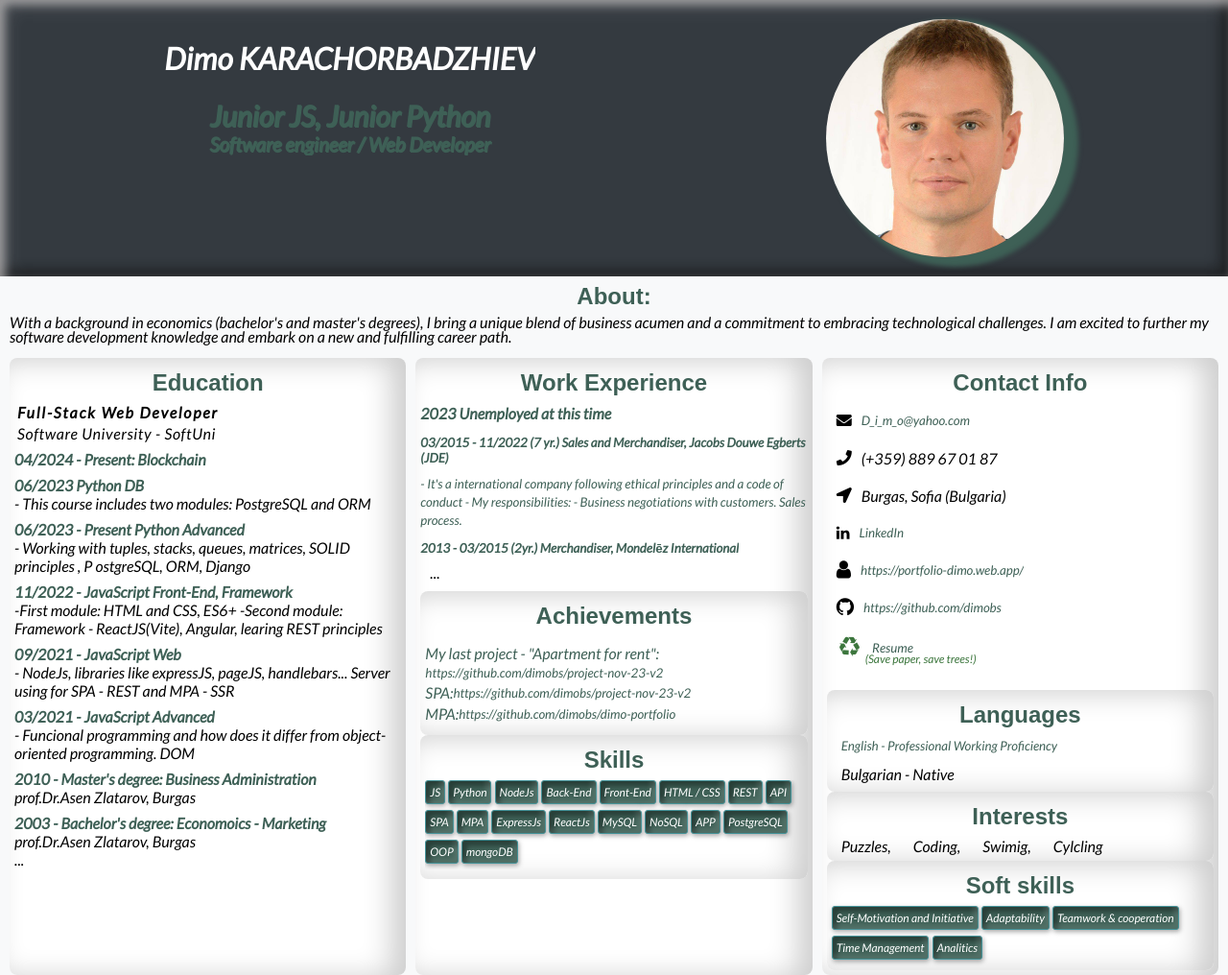
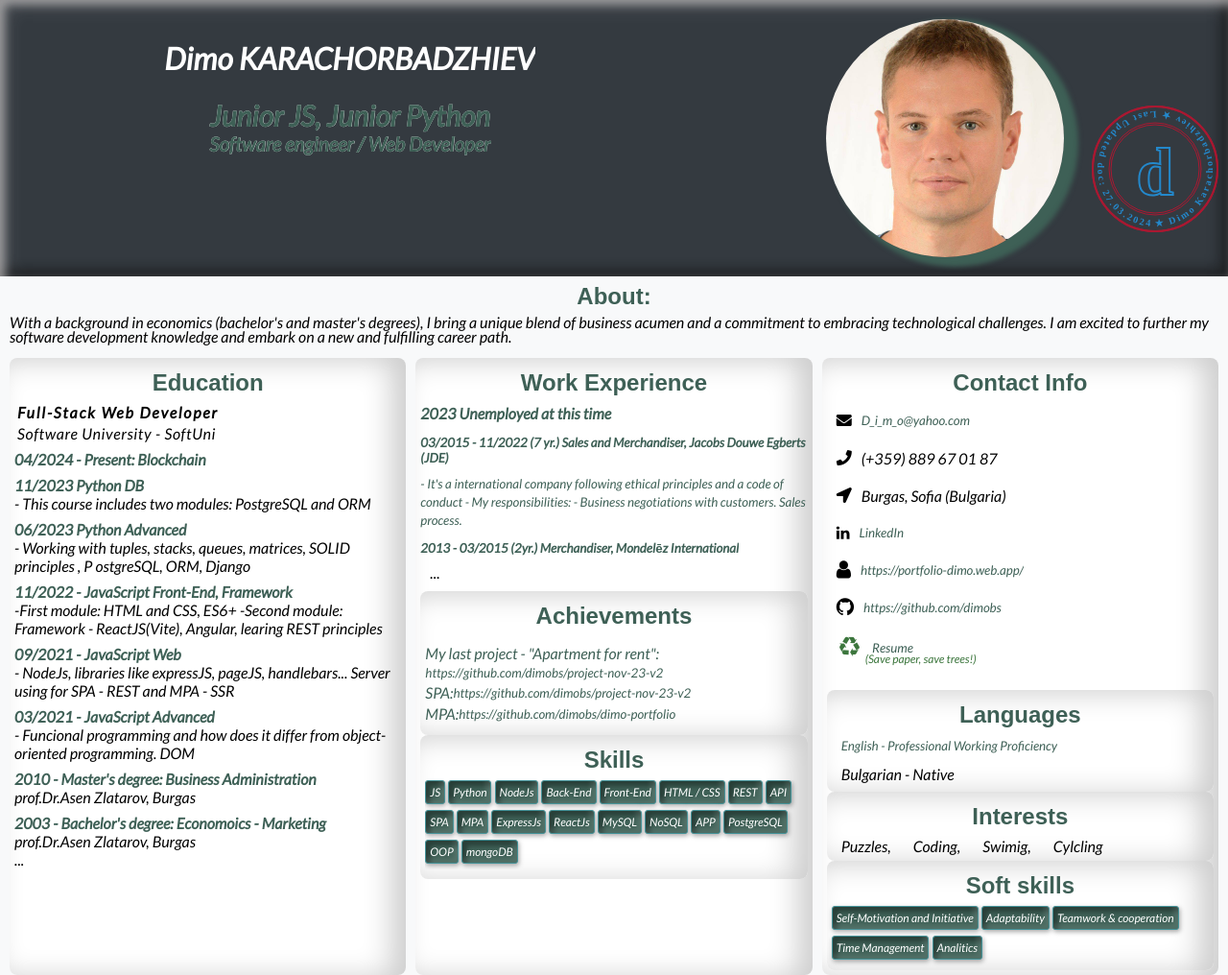
Before and after one commit to dimobs/doc, a plain HTML site: page index.html in a window 1280 px wide. Shown: the whole page at 96% size. Drawn offline with Linux system fonts and the light colour scheme.

Commit message:
stamp added

```diff
--- a/index.html
+++ b/index.html
@@ -8,11 +8,12 @@
     <link rel="shortcut icon" href="./public/dimo-favi.png" type="image/svg+xml">
     <link rel="stylesheet" href="https://use.fontawesome.com/releases/v5.3.1/css/all.css">
     <link rel="stylesheet" href="https://cdnjs.cloudflare.com/ajax/libs/font-awesome/4.7.0/css/font-awesome.min.css">
+    <script src="script.js" defer></script>
   <title>DimoKARACHORBADZHIEV_resume2024</title>
 
 </head>
-<body>
-         <header>
+<body class="stamp-info">
+         <header >
             <div>
             <h1 title="Dimo KARACHORBADZHIEV">Dimo KARACHORBADZHIEV</h1>
             <span title="Software engineer" class="it__language">Junior JS, Junior Python</span>
@@ -20,6 +21,32 @@
         </div>
 
             <img title="Dimo" src="./public/12360084_10154401800032306_3496782434115882222_n.jpg" alt="Dimo KARACHORBADZHIEV">
+
+            <div class="stamp-container">
+
+                <svg width="132" height="132">
+
+                    <!-- outside circle -->
+                  <circle cx="66" cy="66" r="65" fill="none" stroke="#C8102E" stroke-width="2" />
+                  <circle cx="66" cy="66" r="65" fill="none" stroke="rgb(200,16,46)" stroke-width="2" />
+
+                  <!-- inside circle -->
+                  <circle cx="66" cy="66" r="48" fill="none" stroke="#C8102E" stroke-width="1" />
+                  <circle cx="66" cy="66" r="46" fill="none" stroke="#C8102E" stroke-width="1" />
+                  <defs>
+                    <!-- left half  -->
+                    <path id="text-path" d="M66 126A60 60 0 1 0 66 6a60 60 0 0 0 0 120" fill="none"/>
+                  </defs>
+
+                  <!-- letter in the centre -->
+                  <text dominant-baseline="middle" text-anchor="middle" x="50%" y="58%" font-family="Manrope3-ExtraBold, Manrope3" font-size="70" font-weight="600" fill="none" stroke="hsl(203.88deg 85.83% 52.94%)" stroke-width="2" >d</text>
+                  <text>
+                    <textPath xlink:href="#text-path" font-family="Manrope3-ExtraBold, Manrope3" font-size="10" font-weight="600" fill="hsl(203.88deg 85.83% 52.94%)" letter-spacing="2.14">★ Dimo Karachorbadzhiev ★ Last Updated doc: <tspan id="lastUpdated"></tspan>
+                    </textPath>
+
+                </text>
+                </svg>
+            </div>
         </header>
         <h2 class="about__header">About:</h2>
       <p class="about">With a background in economics (bachelor's and master's degrees), I bring a unique blend of business acumen and a commitment to embracing technological challenges. I am excited to further my software development knowledge and embark on a new and fulfilling career path.</p>
@@ -31,9 +58,9 @@
                     <h4>Full-Stack Web Developer</h4>
                     <h4>Software University - SoftUni</h4>
                     <span class="data__info">04/2024 - Present: Blockchain</span>
-                    <span class="data__info">06/2023 Python DB</span>
+                    <span class="data__info">11/2023 Python DB</span>
                     <span class="description"> - This course includes two modules: PostgreSQL and ORM</span>
-                <span class="data__info">06/2023 - Present Python Advanced</span>
+                <span class="data__info">06/2023 Python Advanced</span>
                     <span class="description"> - Working with tuples, stacks, queues, matrices, SOLID principles  , P
                         ostgreSQL, ORM, Django</span>
                   <span class="data__info">11/2022 - JavaScript Front-End, Framework </span>
@@ -126,6 +153,7 @@
                     <li><i class="fa fa-github fa-lg icon" ></i> <a href="https://github.com/dimobs" target="_blank">https://github.com/dimobs</a></li>
                     <li><i class="fa fa-recycle fa-lg icon"></i></i> <a href="https://dimobs.github.io/doc/" target="_blank">Resume</a></li>
                     <p class="save">(Save paper, save trees!)</p>
+
                 </ul>
                 <section>
                     <h2>Languages</h2>
@@ -152,7 +180,7 @@
                     </ul>
                 </section> -->
             </section>
-            <section>
+            <section >
                 <h2 title="soft skills">Soft skills</h2>
                 <span class="skill-box">Self-Motivation and Initiative</span>
                 <span class="skill-box">Adaptability</span>
@@ -170,6 +198,7 @@
                    <span class="skill-box">HOC</span>
                   -->
                <!-- Add more languages as needed -->
+
             </section>
             </section>
         </main>
--- /dev/null
+++ b/script.js
@@ -0,0 +1,22 @@
+let lastDate = document.getElementById('lastUpdated');
+
+// lastDate.textContent = "test1"
+
+function lastUpdated() {
+    var currentDate = new Date();
+
+    // Получаване на деня, месеца и годината от текущата дата
+    var day = currentDate.getDate();
+    var month = currentDate.getMonth() + 1; // Месеците в JavaScript започват от 0, затова добавяме 1
+    var year = currentDate.getFullYear();
+
+    // Форматиране на деня и месеца, за да добавим водеща нула, ако са по-малки от 10
+    day = (day < 10) ? '0' + day : day;
+    month = (month < 10) ? '0' + month : month;
+
+    // Създаване на низ, представляващ българския формат за дата
+    var formattedDate = day + '.' + month + '.' + year;
+    lastDate.innerHTML = `${formattedDate}`
+}
+
+    lastUpdated();
--- a/style.css
+++ b/style.css
@@ -137,7 +137,7 @@ a {
     color: #3E6056;
     font-size: 30px;
     font-weight: 900;
-   text-shadow: 1px 1px #3E6056;
+   text-shadow: 0.1px 0px #ffffff;
 }
 
 .it__language:nth-child(3) {
@@ -292,6 +292,7 @@ h2 {
 }
 
 .fa-recycle {
+    /* position: relative; */
     scrollbar-width: none;
 }
 
@@ -299,3 +300,33 @@ h2 {
     font-weight: 900;
     text-decoration:underline;
 }
+
+.stamp-info {
+    position: relative;
+}
+
+.stamp-container {
+    position: absolute;
+    /* box-sizing: border-box; */
+    overflow: hidden;
+    /* border: 3px solid black; */
+    width:132px;
+    height: 132px;
+    outline: none;
+    /* background: hsl(203.88deg 85.83% 52.94%); */
+    background: transparent;
+  right: 10px;
+  top: 110px;
+  opacity: 0.8;
+/* display: flex; */
+/* align-items: center; */
+/* justify-content: center; */
+transition: 2s;
+box-shadow: #f8f9fa;
+}
+
+#lastUpdated {
+    font-weight: 900;
+    color: green;
+    /* font-size: 14px; */
+}
```
